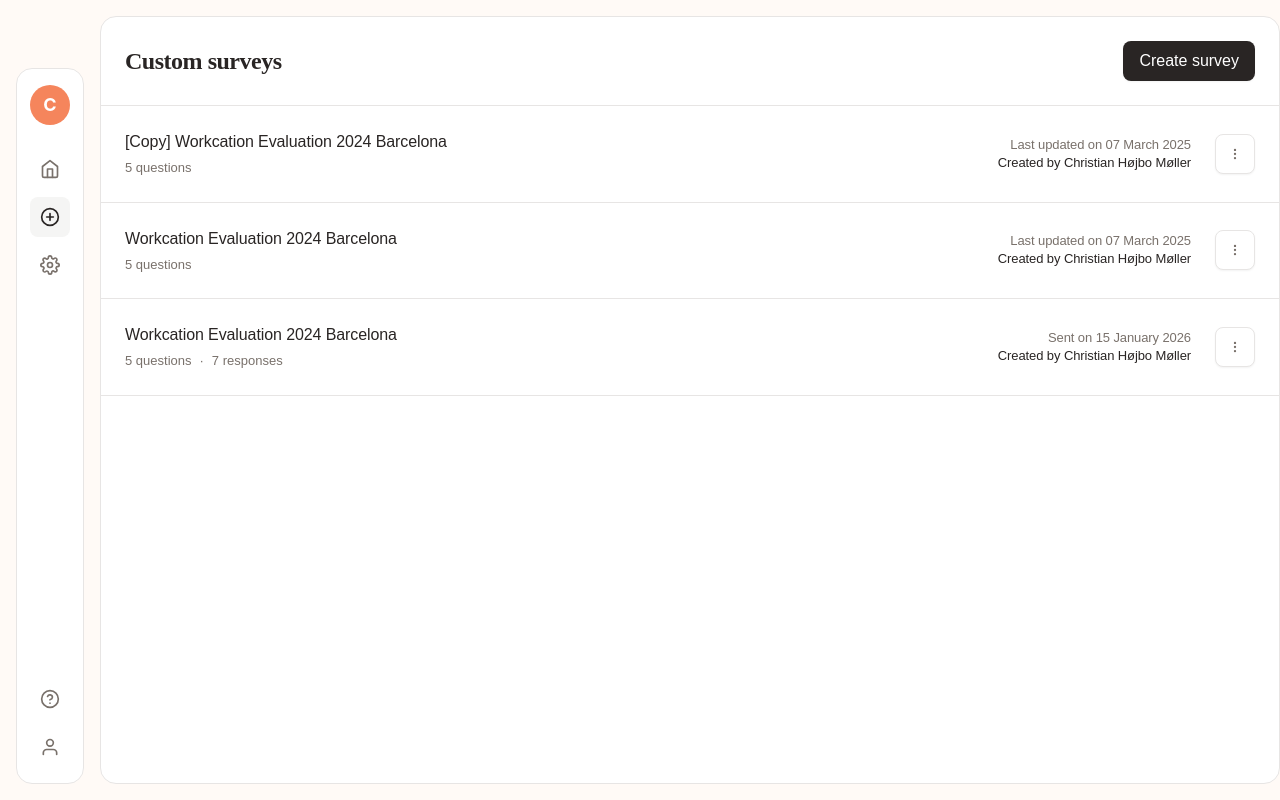
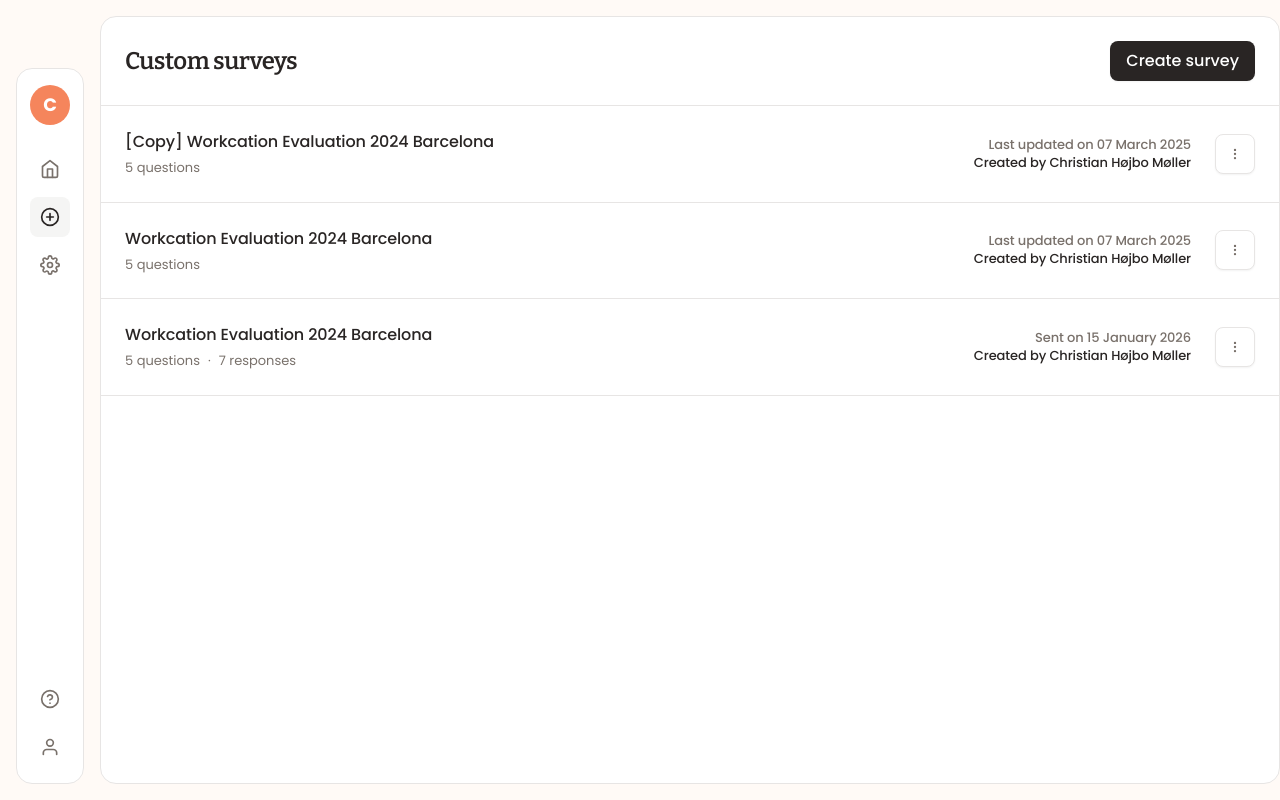
Before and after one commit to eddzio/zoios-custom-surveys, a Next.js app: page / in a window 1280 px wide. Built offline with nearby package versions, Linux system fonts and the light colour scheme.

Commit message:
bitter font fix

```diff
--- a/app/globals.css
+++ b/app/globals.css
@@ -50,7 +50,6 @@ body {
   background: var(--background);
   margin: 0;
   padding: 0;
-  font-family: -apple-system, BlinkMacSystemFont, 'Poppins', sans-serif;
 }
 
 h1 {
--- a/app/layout.tsx
+++ b/app/layout.tsx
@@ -1,5 +1,18 @@
 import type { Metadata } from "next";
+import { Poppins, Bitter } from "next/font/google";
 import "./globals.css";
+
+const poppins = Poppins({
+  subsets: ["latin"],
+  weight: ["400", "500", "600", "700"],
+  variable: "--font-poppins",
+});
+
+const bitter = Bitter({
+  subsets: ["latin"],
+  weight: ["400", "500", "600", "700"],
+  variable: "--font-bitter",
+});
 
 export const metadata: Metadata = {
   title: "Custom Surveys Prototype",
@@ -13,7 +26,7 @@ export default function RootLayout({
 }>) {
   return (
     <html lang="en">
-      <body>{children}</body>
+      <body className={`${poppins.className} ${bitter.variable}`}>{children}</body>
     </html>
   );
 }
```
